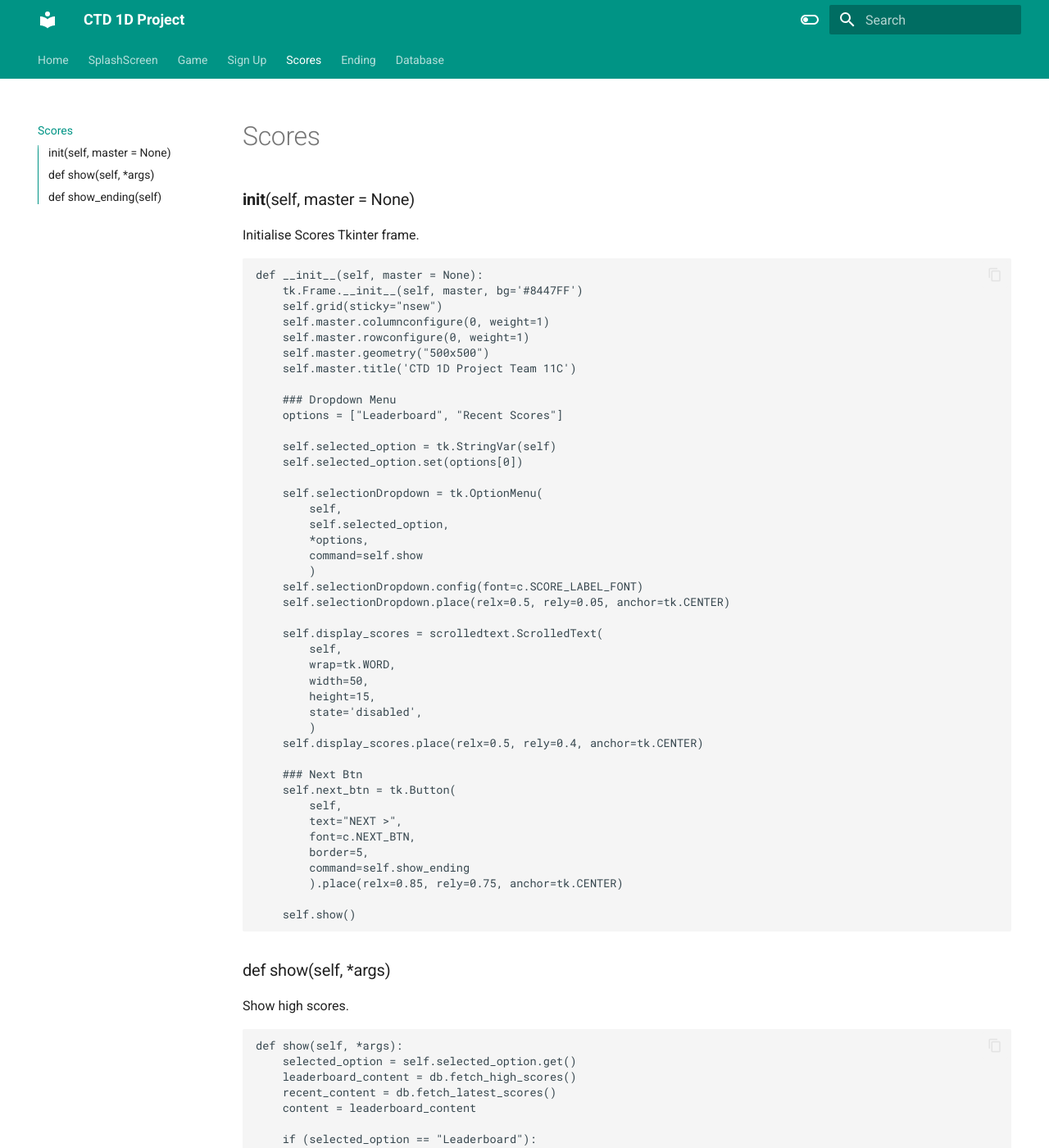
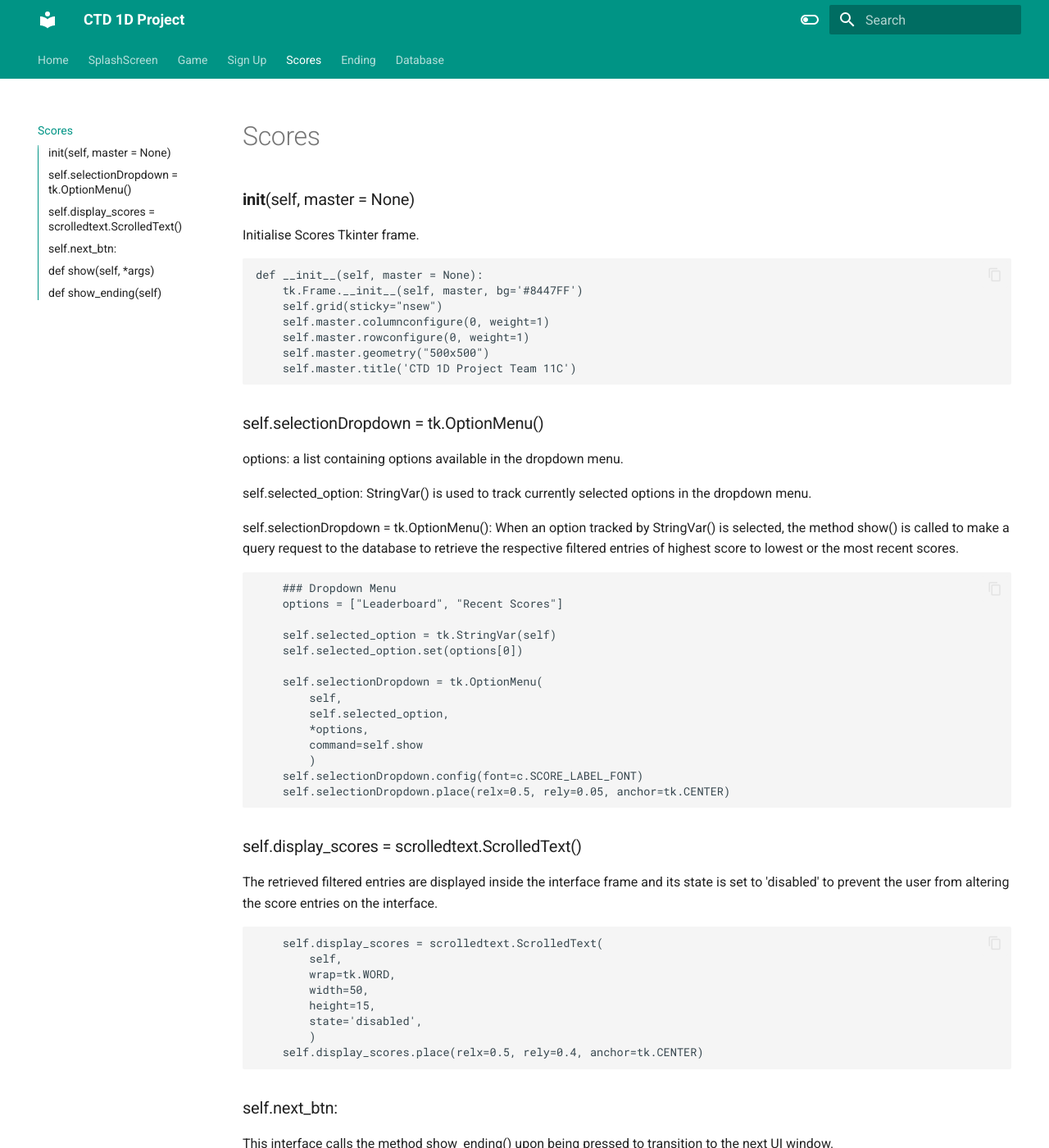
Before and after one commit to zed-ex/CTD-1D-Documentation-Site, an MkDocs documentation site: the page built from docs/scores.md, in a window 1280 px wide and 1400 px high. Shown: the whole window at 82% size. Built offline with MkDocs 1.6.1 and Material for MkDocs 9.7.7, drawn with Linux system fonts in a browser that asks for light colours; some of the changed text lies outside the part shown.

Commit message:
Update scores.md

````diff
--- a/docs/scores.md
+++ b/docs/scores.md
@@ -8,7 +8,15 @@ def __init__(self, master = None):
     self.master.rowconfigure(0, weight=1)
     self.master.geometry("500x500")
     self.master.title('CTD 1D Project Team 11C')
+```
 
+### self.selectionDropdown = tk.OptionMenu()
+options: a list containing options available in the dropdown menu.
+
+self.selected_option: StringVar() is used to track currently selected options in the dropdown menu.
+
+self.selectionDropdown = tk.OptionMenu(): When an option tracked by StringVar() is selected, the method show() is called to make a query request to the database to retrieve the respective filtered entries of highest score to lowest or the most recent scores.
+``` py
     ### Dropdown Menu
     options = ["Leaderboard", "Recent Scores"]
 
@@ -23,7 +31,11 @@ def __init__(self, master = None):
         )
     self.selectionDropdown.config(font=c.SCORE_LABEL_FONT)
     self.selectionDropdown.place(relx=0.5, rely=0.05, anchor=tk.CENTER)
+```
 
+### self.display_scores = scrolledtext.ScrolledText()
+The retrieved filtered entries are displayed inside the interface frame and its state is set to 'disabled' to prevent the user from altering the score entries on the interface.
+``` py
     self.display_scores = scrolledtext.ScrolledText(
         self,
         wrap=tk.WORD,
@@ -32,7 +44,11 @@ def __init__(self, master = None):
         state='disabled',
         )
     self.display_scores.place(relx=0.5, rely=0.4, anchor=tk.CENTER)
+```
 
+### self.next_btn:
+This interface calls the method show_ending() upon being pressed to transition to the next UI window.
+``` py
     ### Next Btn
     self.next_btn = tk.Button(
         self,
@@ -46,7 +62,16 @@ def __init__(self, master = None):
 ```
 
 ### def show(self, *args)
-Show high scores.
+leaderboard_content: db.fetch_high_scores() is a method from the database_interface.py file that is used to query for the top 10 highest scores in the database.
+
+recent_content: db.fetch_latest_scores() is a method from the database_interface.py file that is used to query for the top 10 most recent scores in the database.
+
+self.display_scores.configure(state='normal'): enables display_scores to be modified.
+self.display_scores.configure(state='disabled'): disables display_scores to be modified.
+
+self.display_scores.delete(1.0, tk.END): clears the current content in display_scores
+
+self.display_scores.insert(tk.END, row_str + "\n\n"): inserts a formatted string of each row in display_scores
 ``` py
 def show(self, *args):
     selected_option = self.selected_option.get()
@@ -69,11 +94,10 @@ def show(self, *args):
         row_str = str(row).strip('{}')
         self.display_scores.insert(tk.END, row_str + "\n\n")
     self.display_scores.configure(state='disabled')
-
 ```
 
 ### def show_ending(self)
-Show Ending page.
+The method destroys the current window and opens up the Ending() Class as the new window.
 ``` py
 def show_ending(self):
     self.destroy()
````
